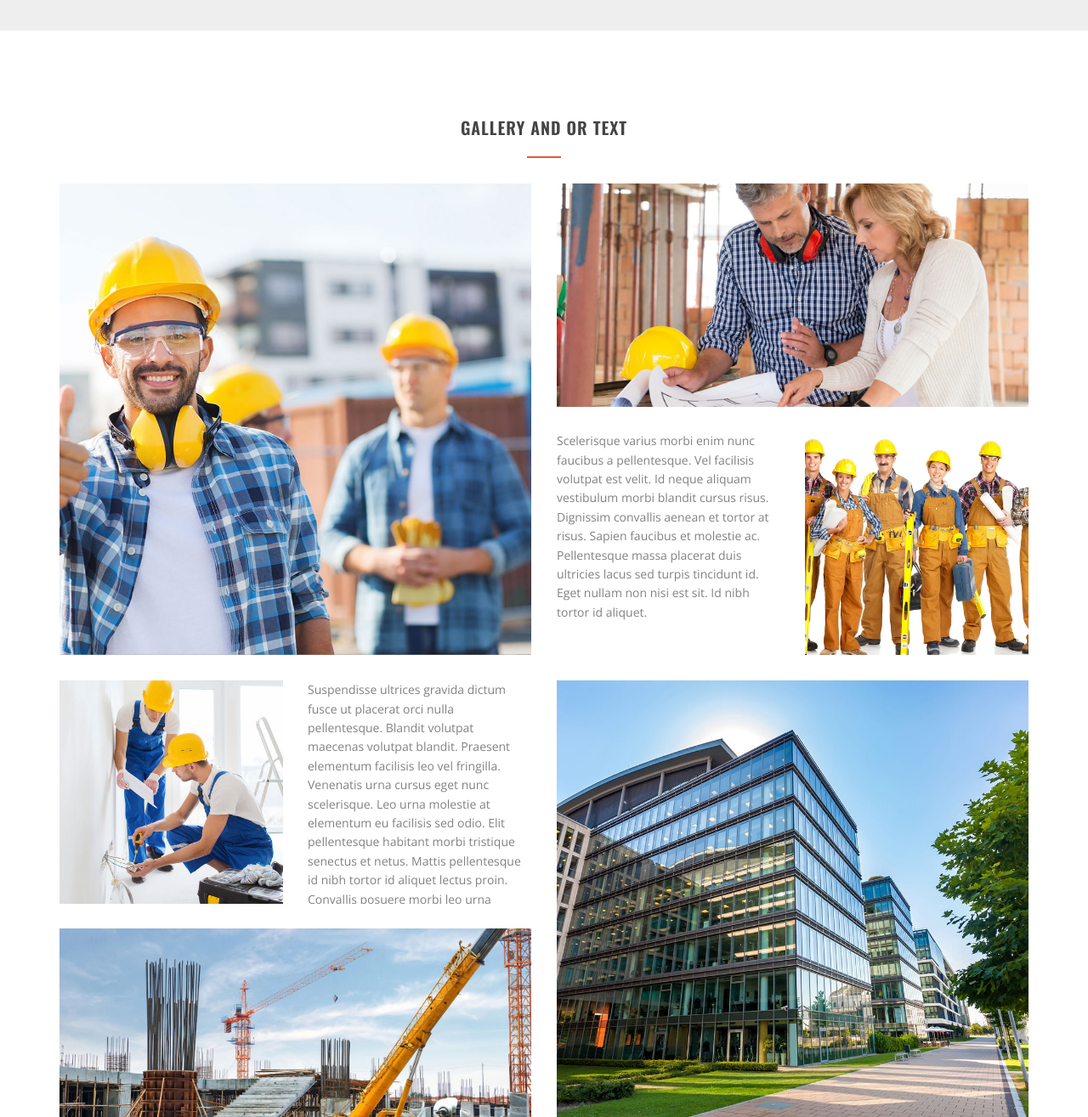
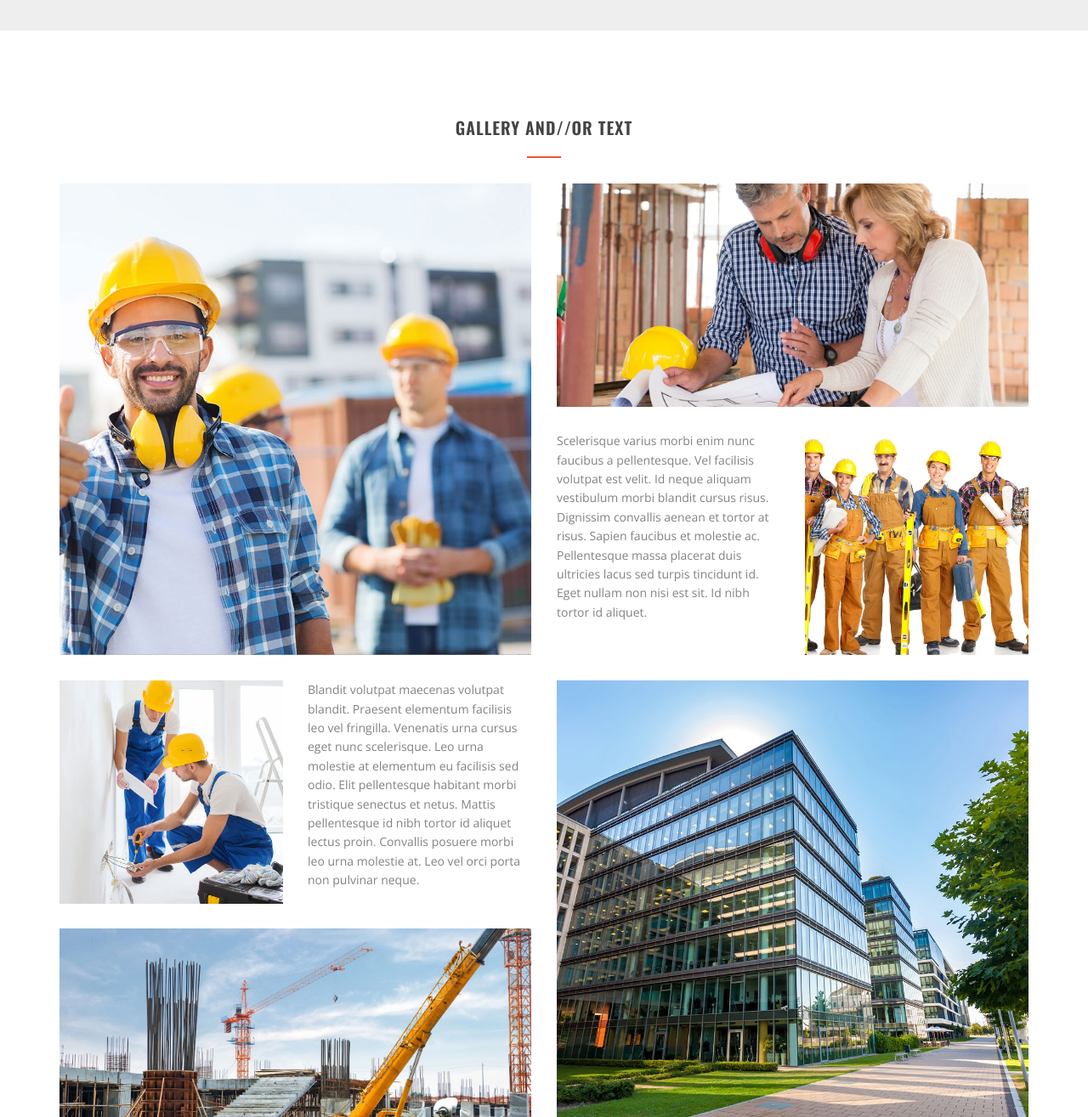
Before and after one commit to viking-samurai/aedifico-constructionelite.ca, a plain HTML site: page centreTemplate.html in a window 1280 px wide. Shown: the part 3080-4395 px from the top of the page at 85% size. Drawn offline with nearby package versions, Linux system fonts and the light colour scheme; a web font is replaced by a local one.

Commit message:
..Start rightTemplate.

```diff
--- a/assets/css/main.css
+++ b/assets/css/main.css
@@ -1692,7 +1692,7 @@ mark, .mark {
 }
 
 
-@media (max-width: 693px) {
+@media (max-width: 1200px) {
     .quote-03 {
         max-width: 300px;
         background-color: #f0542c;
--- a/centreTemplate.html
+++ b/centreTemplate.html
@@ -399,7 +399,7 @@
 
 								<!-- sec-title -->
 								<div class="sec-title sec-title__lg-title md-text-center">
-									<h2 class="sec-title__title">Gallery and or text</h2><span class="sec-title__divider"></span>
+									<h2 class="sec-title__title">Gallery and//or text</h2><span class="sec-title__divider"></span>
 								</div>
 								<!-- End / sec-title -->
 							</div>
@@ -525,8 +525,7 @@
 
 												<!-- gallery -->
 												<div class="gallery gallery--grid">
-													<p>Suspendisse ultrices gravida dictum fusce ut placerat orci nulla pellentesque. Blandit
-														volutpat maecenas volutpat blandit. Praesent elementum facilisis leo vel fringilla.
+													<p>Blandit volutpat maecenas volutpat blandit. Praesent elementum facilisis leo vel fringilla.
 														Venenatis urna cursus eget nunc scelerisque. Leo urna molestie at elementum eu facilisis
 														sed odio. Elit pellentesque habitant morbi tristique senectus et netus. Mattis pellentesque
 														id nibh tortor id aliquet lectus proin. Convallis posuere morbi leo urna molestie at.
```
